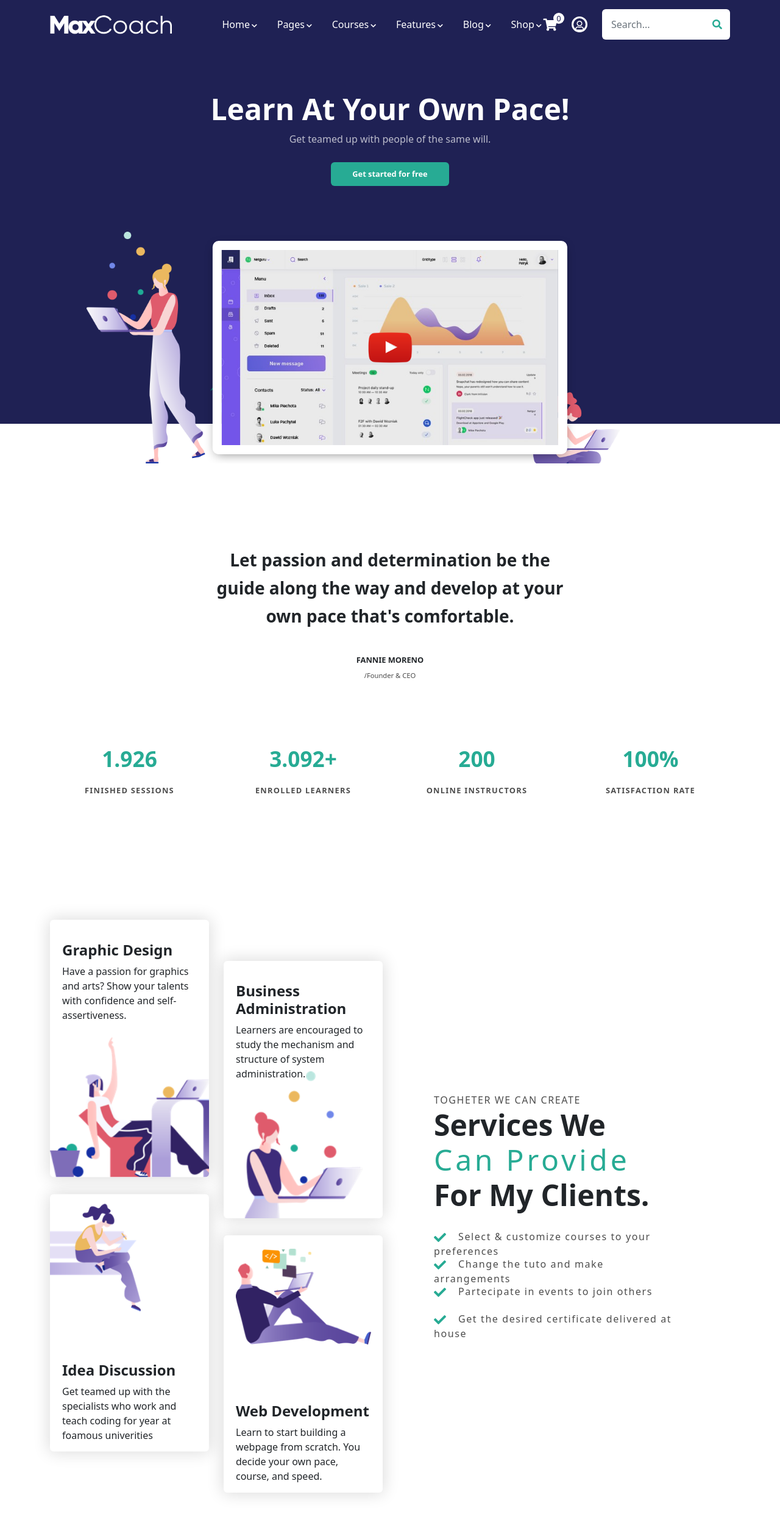
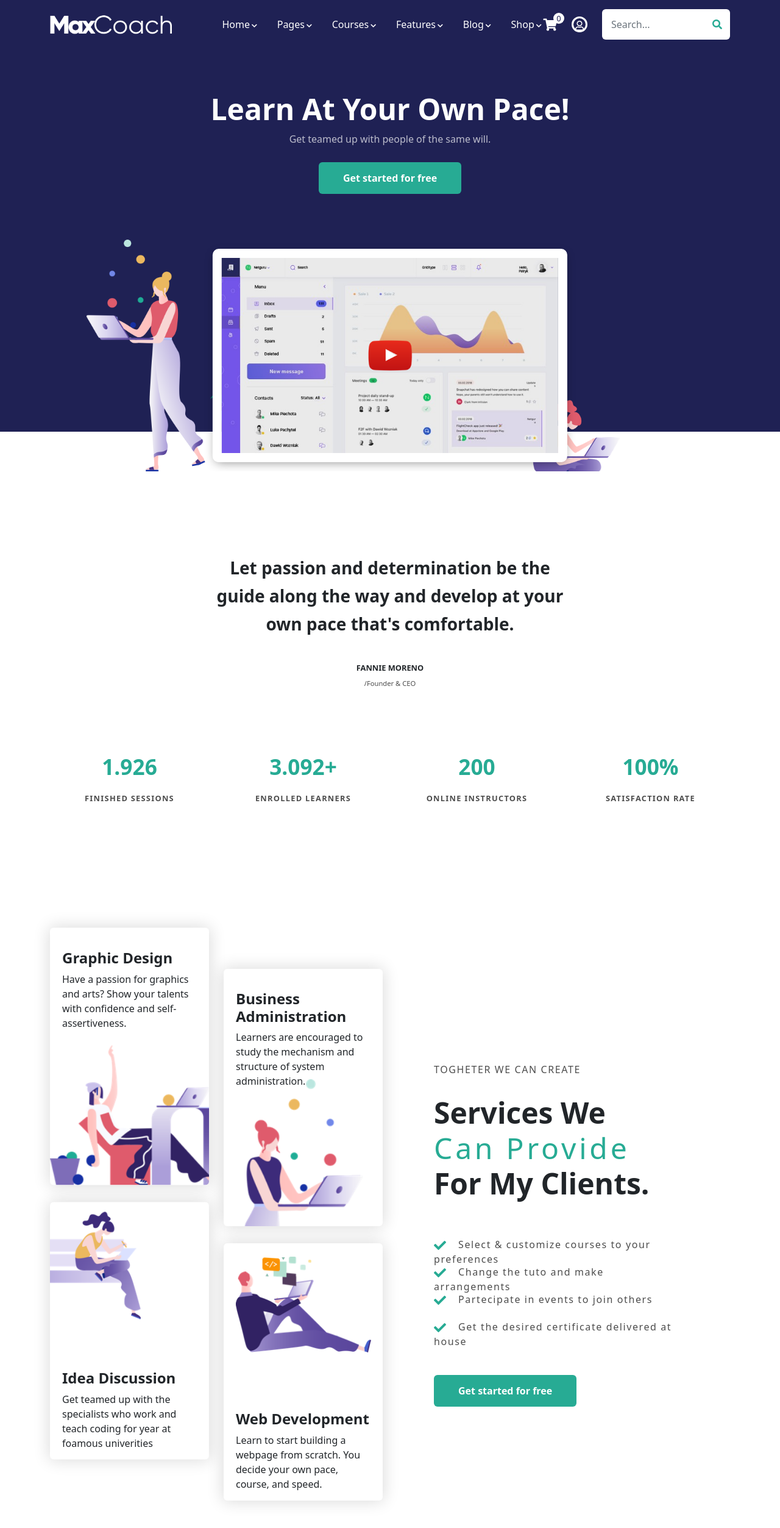
Before and after one commit to GinoGreen/proj-html-vuejs, a Vue app: page / in a window 1280 px wide. Shown: the top 2506 px of the page at 61% size. Built offline with nearby package versions, Linux system fonts and the light colour scheme.

Commit message:
services background in progress

```diff
--- a/src/assets/style/generals.scss
+++ b/src/assets/style/generals.scss
@@ -20,10 +20,10 @@ a:active {
 }
 
 .btn-custom {
-   padding: 10px 35px;
+   padding: 14px 40px;
    border: none;
    border-radius: 6px;
-   font-size: 0.8rem;
+   // font-size: 1rem;
    font-weight: bold;
    background-color: $jungle-green;
 }
--- a/src/components/Service.vue
+++ b/src/components/Service.vue
@@ -57,6 +57,7 @@
                         </li>
                      </ul>
                   </div>
+                  <button class="btn-custom"><a href="#">Get started for free</a></button>
                </div>
             </div>
          </div>
@@ -182,6 +183,7 @@ export default {
                letter-spacing: .1em;
             }
             h2 {
+               margin: 30px 0;
                font-weight: bold;
                @include title;
                .evidence {
@@ -191,7 +193,7 @@ export default {
                }
             }
             .list-services {
-               padding: 20px 0;
+               padding: 30px 0;
 
                li {
                   height: 45px;
```
